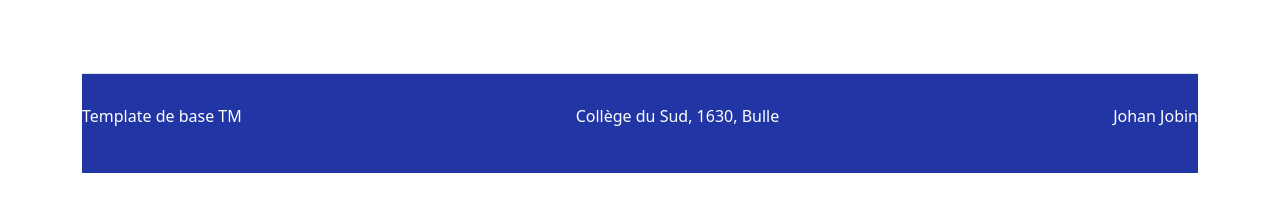
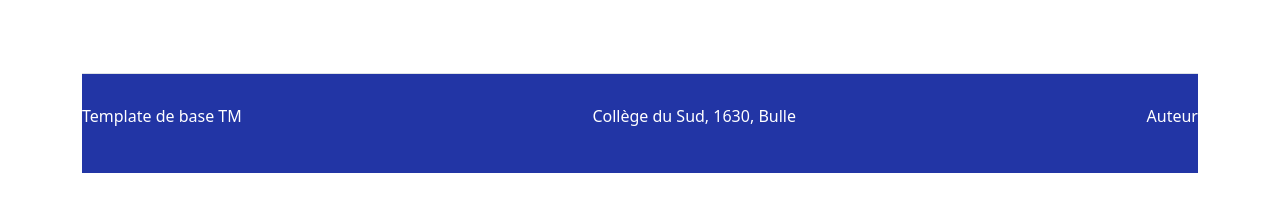
Before and after one commit to pernetch/Flask_app_TM_2425, a Flask app: page / in a window 1280 px wide. Shown: the part 691-888 px from the top of the page. Run offline with Flask 3, Linux system fonts and the light colour scheme; some libraries are stand-ins or nearby versions.

Commit message:
Adaptation pour Bootstrap5 (menu et footer)

```diff
--- a/app/static/css/style.css
+++ b/app/static/css/style.css
@@ -50,6 +50,8 @@
 header{
     height: 100px;
 }
+
+
 
 #header-nav{
     width: 100%;
@@ -107,6 +109,8 @@ header{
     gap: 100px;
 }
 
+
+
 #footer-nav p{
     color: white;
 }
--- a/app/templates/base.html
+++ b/app/templates/base.html
@@ -20,7 +20,7 @@
 
 <body>
     <header id="header">
-        <nav class="navbar navbar-expand-lg navbar-light bg-light">
+        <nav class="navbar navbar-expand-lg" >
             <div class="container header-nav-logo">
                 <a class="navbar-brand" href="{{url_for('home.landing_page')}}">
                    <img src="{{url_for('static', filename='imgs/logo-csud.svg')}}" alt="logo-csud" height="24"/>
@@ -59,7 +59,7 @@
                 <p>Collège du Sud, 1630, Bulle </p>
             </div>
             <div>
-                <p>Johan Jobin</p>
+                <p>Auteur</p>
             </div>
 
     </footer>
```
